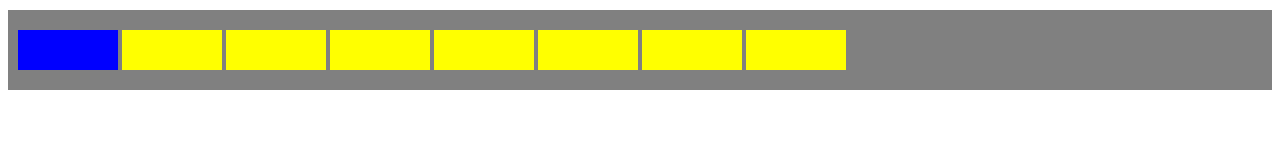
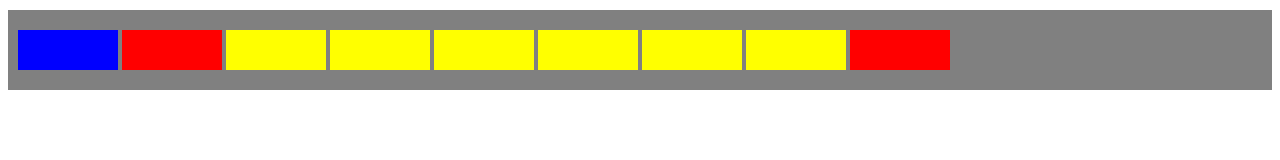
Before and after one commit to evilevgeniys/udemy_js_course, a website: page common_js_unit/index.html in a window 1280 px wide. Both pictures are taken after a click on the button 68 px from the left and 50 px from the top of the page. Drawn offline with Linux system fonts and the light colour scheme.

Commit message:
finished lesson

```diff
--- a/common_js_unit/index.html
+++ b/common_js_unit/index.html
@@ -19,6 +19,6 @@
       <button></button>
     </div>
 
-	<script src="script.js"></script>
+	<script src="./js/script.js"></script>
   </body>
 </html>
--- a/common_js_unit/js/script.js
+++ b/common_js_unit/js/script.js
@@ -1,3 +1,27 @@
 'use strict'
 
 const btns = document.querySelectorAll('button');
+const wrapper = document.querySelector('.btn-block');
+
+btns[0].addEventListener('click', () => {
+    // if(!btns[1].classList.contains('red')) { //Громоздко, но иногда требуется в ручную все проверять
+    //     btns[1].classList.add('red');
+    // } else {
+    //     btns[1].classList.remove('red');
+    // }
+    //а можно так:
+    btns[1].classList.toggle('red'); // проще, но не всегда возмонжо использовать в больших проектах...
+})
+//className - устаревший способ получения списка классов в виде строки.
+
+//Делегирование событий
+
+wrapper.addEventListener('click', (event) => {
+    if(event.target && event.target.tagName == "BUTTON"){
+        console.log("Hello");
+    }
+})
+
+const btn = document.createElement('button');
+btn.classList.add('red');
+wrapper.append(btn);
```
